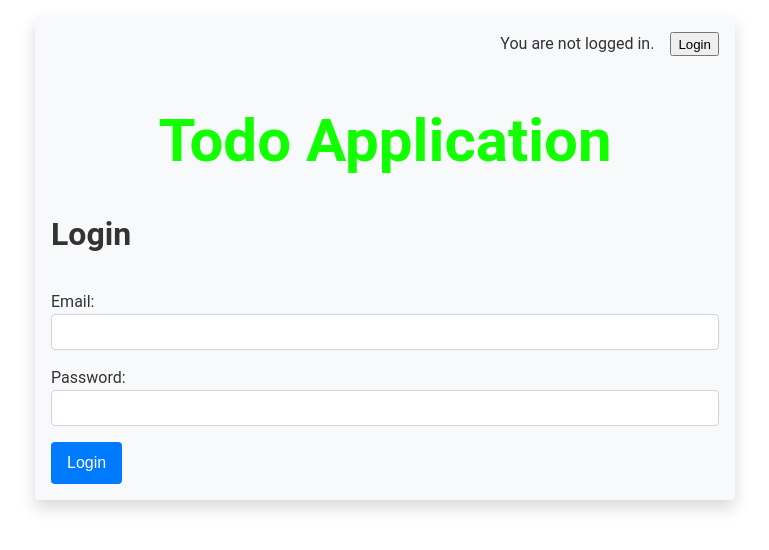
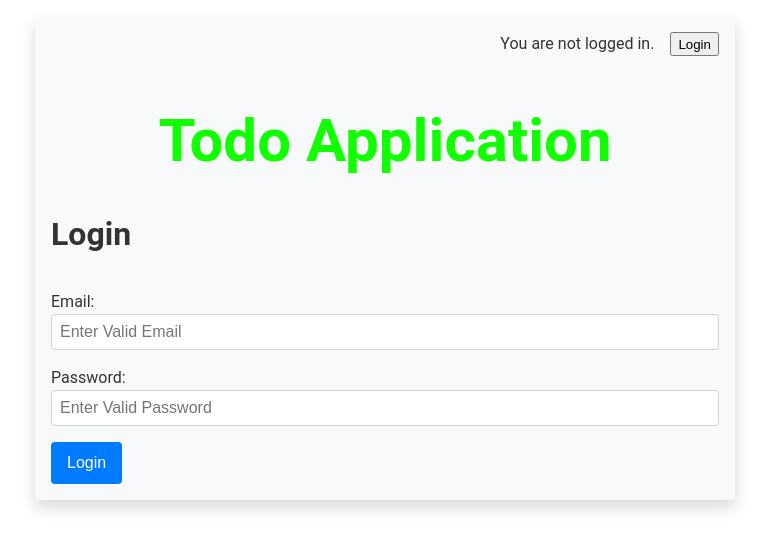
Before and after one commit to DeepakTayde/react-redux-responsive-todo-app, a React (Create React App) app: page /login in a window 1280 px wide. Shown: the top 550 px of the page, without its empty margins (255-1024 px from the left). Built offline with nearby package versions, Linux system fonts and the light colour scheme.

Commit message:
Added placeholder into login form

```diff
--- a/src/components/Login.js
+++ b/src/components/Login.js
@@ -41,11 +41,11 @@ const Login = () => {
         <h3>Login</h3>
         <div>
           <label htmlFor="email">Email:</label>
-          <input type="email" name="email" id="email" onChange={handleChange} value={email} />
+          <input type="email" name="email" id="email" onChange={handleChange} value={email} placeholder='Enter Valid Email ' />
         </div>
         <div>
           <label htmlFor="password">Password:</label>
-          <input type="password" name="password" id="password" onChange={handleChange} value={password} />
+          <input type="password" name="password" id="password" onChange={handleChange} value={password} placeholder='Enter Valid Password' />
         </div>
         <button type="submit">Login</button>
 
```
